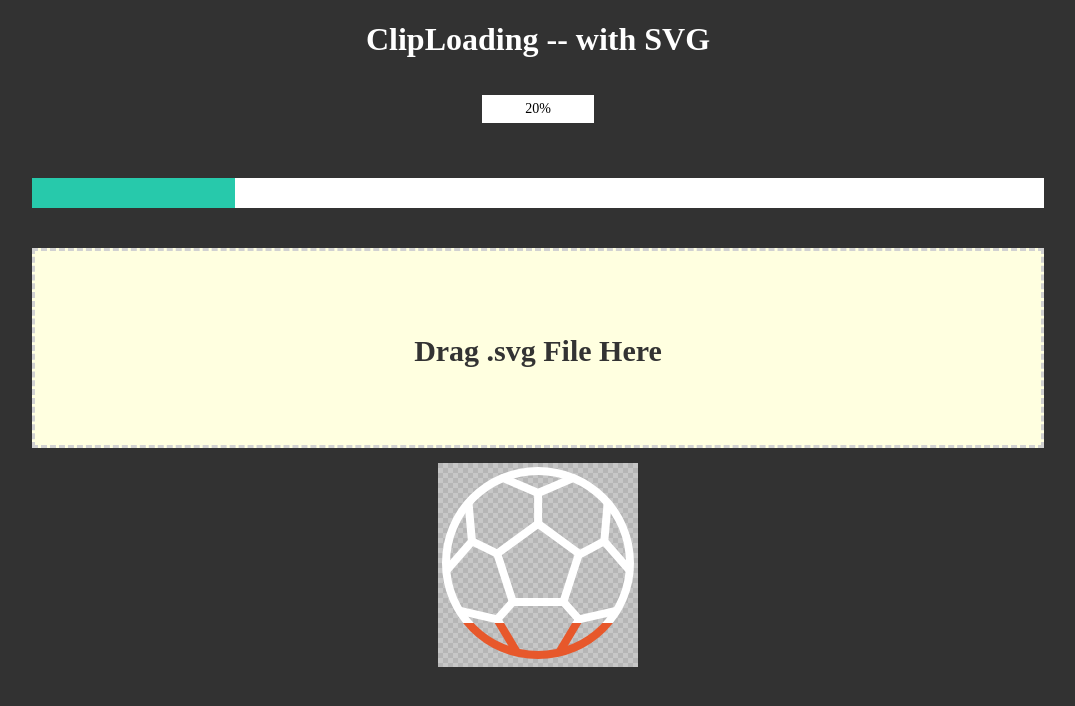
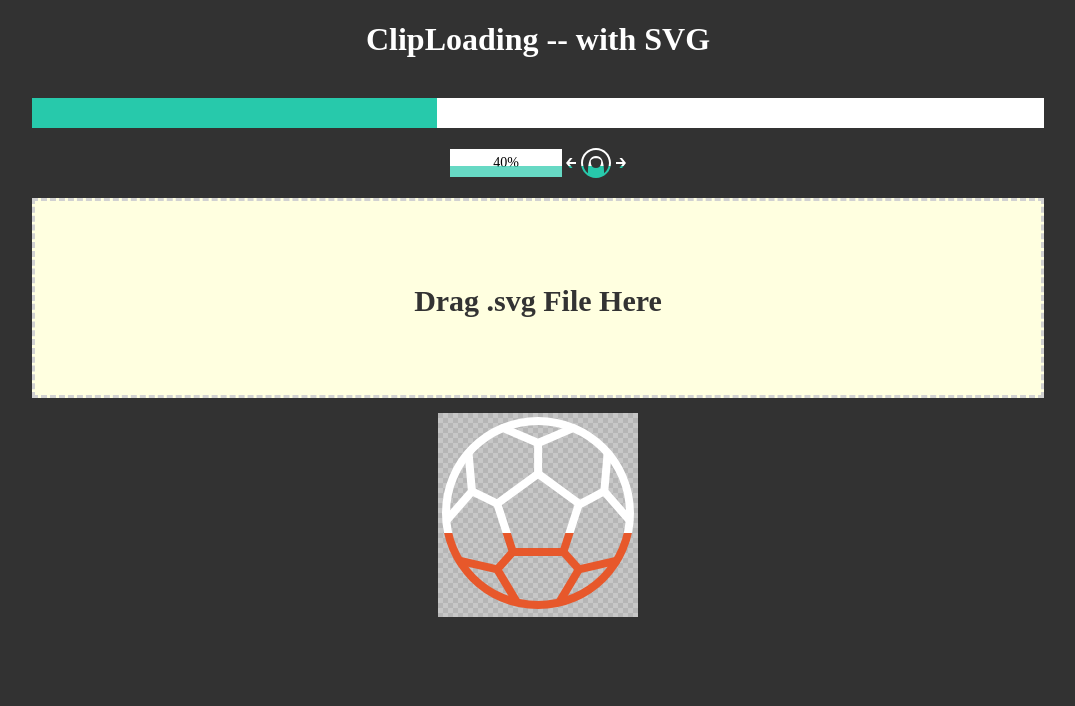
Before and after one commit to justinzzc/ClipLoading, a plain HTML site: page demo/demoSVGDrag.html in a window 1280 px wide. Shown: the whole page, without its empty margins (102-1177 px from the left). Drawn offline with Linux system fonts and the light colour scheme.

Commit message:
demo opt

```diff
--- a/clipLoading.js
+++ b/clipLoading.js
@@ -365,7 +365,6 @@ function ClipLoading(canvas, options) {
                     aniStatus.active = false;
                     me.setPercent(aniStatus.to);
                 }
-
                 aniTimer = requestAnimationFrame(doAni);
             }
 
--- a/demo/demoSVGDrag.html
+++ b/demo/demoSVGDrag.html
@@ -14,7 +14,7 @@
 
         .progress-bar {
             width: 80%;
-            margin: 40px auto;
+            margin: 40px auto 20px auto;
             height: 30px;
             background: #fff;
             position: relative;
@@ -34,7 +34,7 @@
             left: 0;
             top: 0;
             background: #27c9ab;
-            width: 20%;
+            width: 40%;
             -webkit-user-select: none;
             -moz-user-select: none;
             -ms-user-select: none;
@@ -72,11 +72,6 @@
 
         }
 
-        .d-box {
-            text-align: center;
-            padding: 15px 0;
-        }
-
         #percent {
             display: inline-block;
             line-height: 2em;
@@ -86,6 +81,26 @@
             padding: 0 1em;
 
             min-width: 6em;
+            position: relative;
+        }
+
+        #percent .bg {
+            position: absolute;
+            left: 0;
+            right: 0;
+            bottom: 0;
+            height:  40% ;
+            opacity: .7;
+            background: #27c9ab;
+        }
+
+        #finger {
+            text-align: center;
+            margin-bottom: 20px;
+        }
+
+        #finger > * {
+            vertical-align: middle;
         }
 
         h1 {
@@ -103,12 +118,11 @@
 
 <h1>ClipLoading -- with SVG</h1>
 
-<div class="d-box">
-    <span id="percent">20%</span>
-</div>
-
 <div class="progress-bar">
     <div class="inner"></div>
+</div>
+<div id="finger">
+    <div id="percent"><span>40%</span><div class="bg"></div></div>
 </div>
 <div id="add">
     Drag .svg File Here
@@ -120,12 +134,27 @@
 <script>
 
 
+    var finger = new ClipLoading(document.getElementById('finger'), {
+        height: 30,
+        initPercent: 40,
+//        bgColor: '#cccccc',
+        frontColor: '#27c9ab',
+        svg: './svg/drag.svg'
+    });
+
+
     var ball = new ClipLoading(document.getElementById('ball'), {
         height: 200,
-        initPercent: 20,
+        initPercent: 40,
         rate: 0.6,
         onPercentChange: function (percent) {
-            $('#percent').html(Math.floor(percent * 10) / 10 + '%');
+            $('#percent span').html(Math.floor(percent * 10) / 10 + '%');
+            $('#percent .bg').css({
+                height: percent + '%'
+            });
+            $('.progress-bar .inner').css({
+                width: percent + '%'
+            });
         },
         svg: './svg/football.svg'
     });
@@ -141,7 +170,6 @@
     // Tells the browser that we *can* drop on this target
     addEventHandler($('#add')[0], 'dragover', cancel);
     addEventHandler($('#add')[0], 'dragenter', cancel);
-
     addEventHandler($('#add')[0], 'drop', function (e) {
         e = e || window.event; // get window.event if e argument missing (in IE)
         if (e.preventDefault) {
@@ -172,12 +200,10 @@
         }
     });
 
-    var loadings = [ball];
+    var loadings = [ball, finger];
 
     function updatePercent(percent) {
-        $('.progress-bar .inner').css({
-            width: percent + '%'
-        });
+
 
         $.each(loadings, function (i, l) {
             l.setAniPercent(percent);
```
Also changed, not shown: demo/demo.html (+4 -3 lines), demo/demoSVG.html (+5 -4 lines), demo/svg/drag.svg (added).
